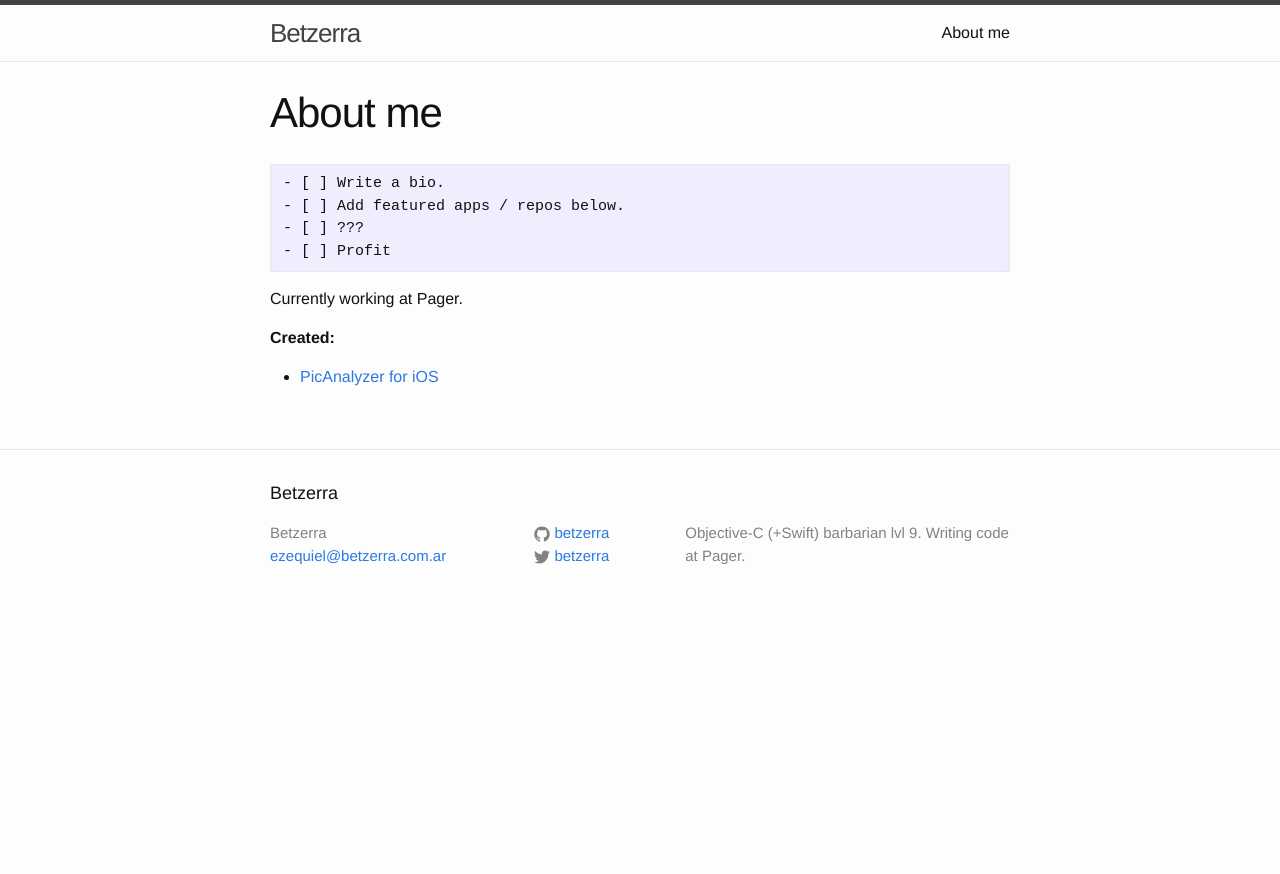
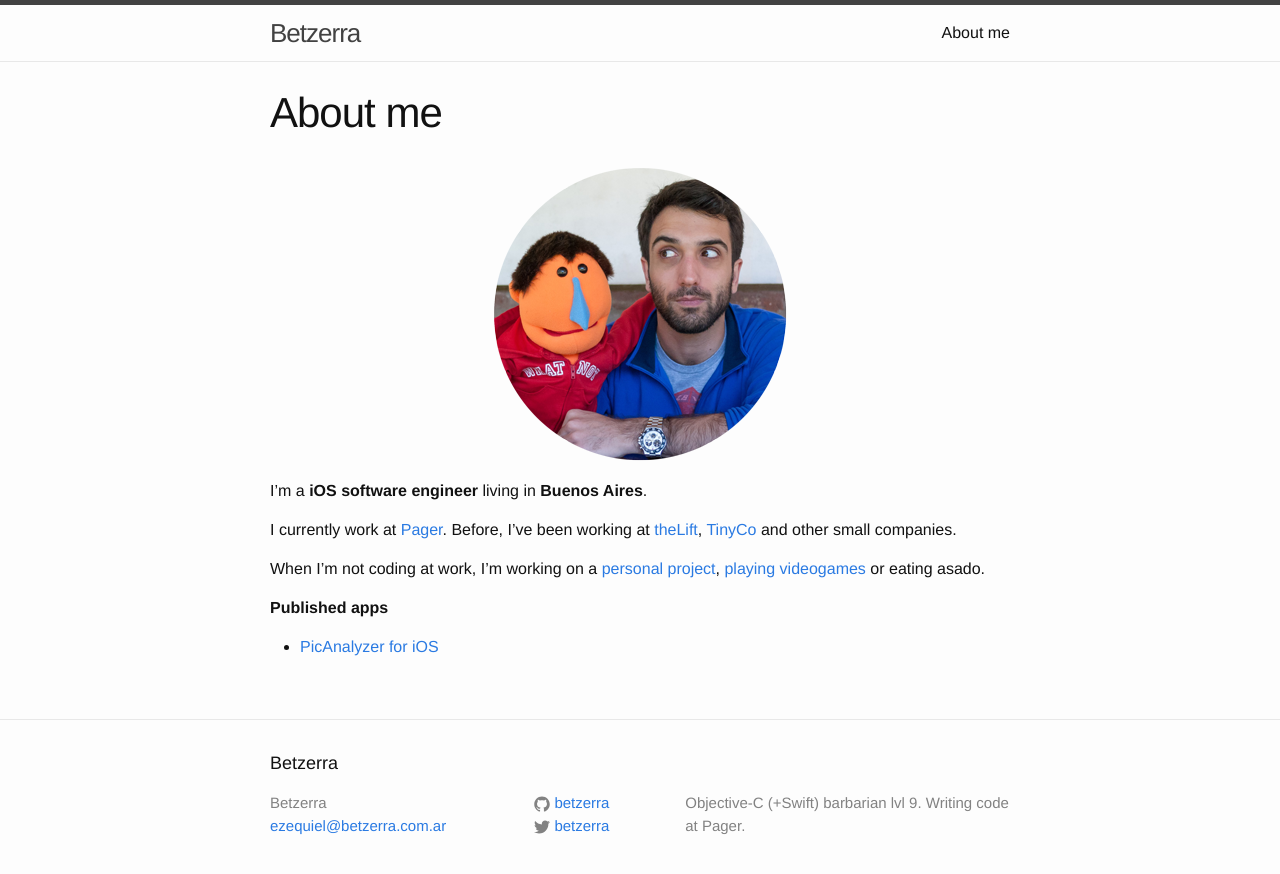
Before and after one commit to betzerra/betzerra.github.io, a Jekyll site: the page built from about.md, in a window 1280 px wide. Shown: the top 874 px of the page. Built offline with Jekyll 4.4.1, drawn with Linux system fonts in a browser that asks for light colours.

Commit message:
Updated 'About me'

````diff
--- a/about.md
+++ b/about.md
@@ -4,15 +4,16 @@ title: About me
 permalink: /about/
 ---
 
-```
-- [ ] Write a bio.
-- [ ] Add featured apps / repos below.
-- [ ] ???
-- [ ] Profit
-```
+{:refdef: style="text-align: center;"}
+![botzerra_bot working]({{site.url}}/assets/avatar.png){:width="300px"}
+{:refdef}
 
-Currently working at Pager.
+I'm a __iOS software engineer__ living in __Buenos Aires__.
 
-**Created:**
+I currently work at [Pager](http://www.pager.com). Before, I've been working at [theLift](http://thelift.net), [TinyCo](http://www.tinyco.com) and other small companies.
+
+When I'm not coding at work, I'm working on a [personal project](http://www.github.com/betzerra), [playing videogames](https://www.instagram.com/p/BE1UOmBSlM0/?taken-by=betzerra) or eating asado.
+
+__Published apps__
 
 - [PicAnalyzer for iOS](http://www.picanalyzer.com)
````
Also changed, not shown: assets/avatar.png (added), 8 other files.
